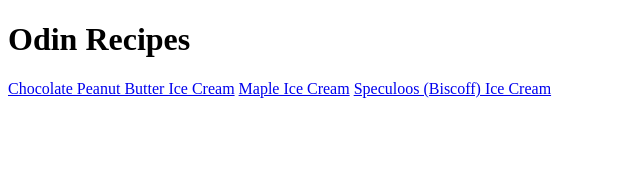
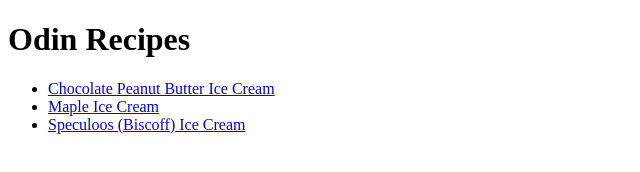
Before and after one commit to bencha27/odin-recipes, a plain HTML site: page index.html in a window 1280 px wide. Shown: the whole page, without its empty margins (0-640 px from the left). Drawn offline with Linux system fonts and the light colour scheme.

Commit message:
feat: arrange recipe links into a bulleted list

```diff
--- a/index.html
+++ b/index.html
@@ -7,8 +7,10 @@
 </head>
 <body>
   <h1>Odin Recipes</h1>
-  <a href="recipes/chocolate-peanut-butter-ice-cream.html">Chocolate Peanut Butter Ice Cream</a>
-  <a href="recipes/maple-ice-cream.html">Maple Ice Cream</a>
-  <a href="recipes/speculoos-biscoff-ice-cream.html">Speculoos (Biscoff) Ice Cream</a>
+  <ul>
+    <li><a href="recipes/chocolate-peanut-butter-ice-cream.html">Chocolate Peanut Butter Ice Cream</a></li>
+    <li><a href="recipes/maple-ice-cream.html">Maple Ice Cream</a></li>
+    <li><a href="recipes/speculoos-biscoff-ice-cream.html">Speculoos (Biscoff) Ice Cream</a></li>
+  </ul>
 </body>
 </html>
```
